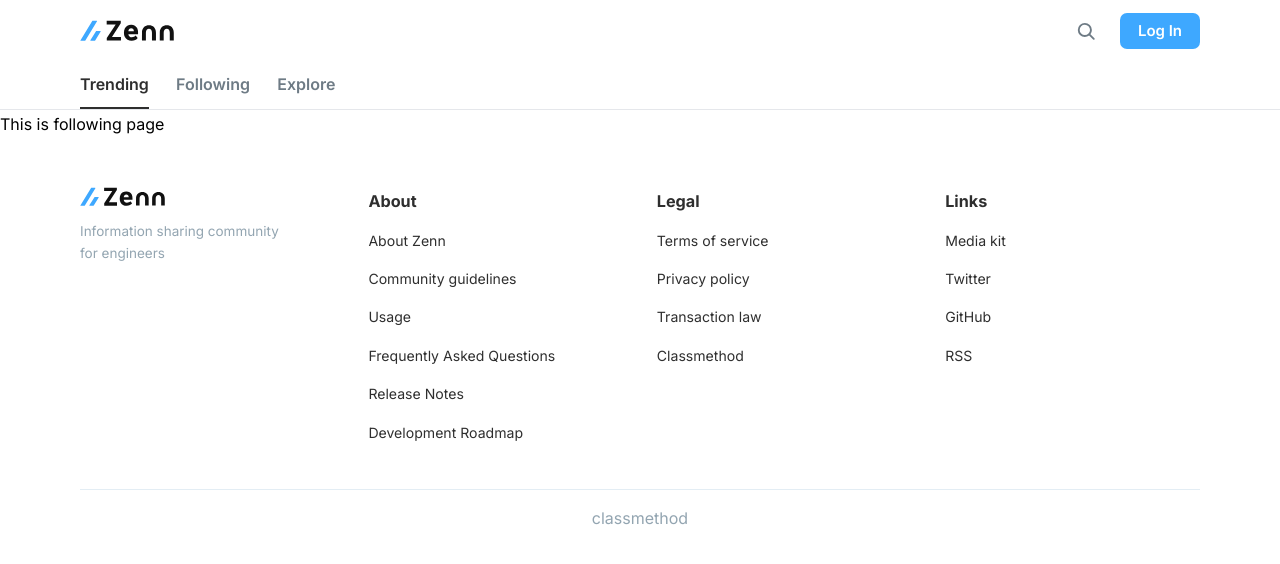
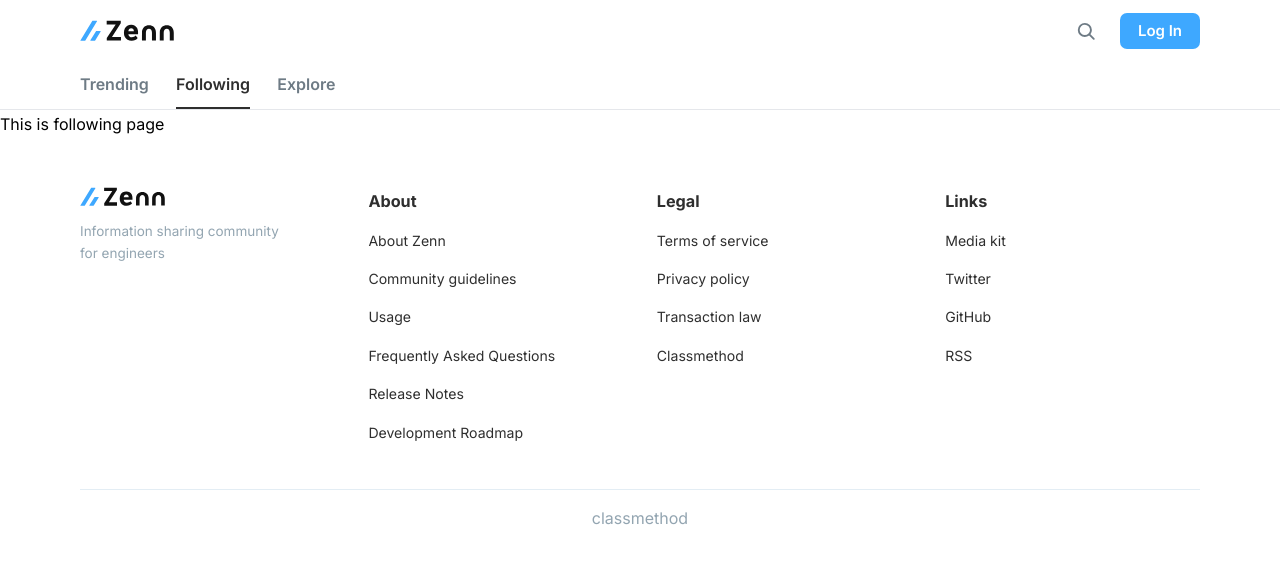
Before and after one commit to dngtnv/zenn-clone, a Next.js app in the folder client/: page /following in a window 1280 px wide. Shown: the top 564 px of the page. Built offline with nearby package versions, Linux system fonts and the light colour scheme; no server answers.

Commit message:
feat(next/router): use useRouter hook

```diff
--- a/client/components/Articles/ArticleList.tsx
+++ b/client/components/Articles/ArticleList.tsx
@@ -5,7 +5,7 @@
 const ArticleList: React.FC = () => {
   const articles: Array<IArticleList> = [
     {
-			icon: 'https://images.unsplash.com/photo-1501504905252-473c47e087f8?ixlib=rb-1.2.1&ixid=MnwxMjA3fDB8MHxzZWFyY2h8M3x8YXJ0aWNsZXxlbnwwfHwwfHw%3D&auto=format&fit=crop&w=500&q=60',
+      icon: 'https://twemoji.maxcdn.com/v/latest/svg/1f391.svg',
       title: 'What is React Hooks and how to use it in 3 hours',
       authorAvatar:
         'https://images.unsplash.com/photo-1539571696357-5a69c17a67c6?ixlib=rb-1.2.1&ixid=MnwxMjA3fDB8MHxzZWFyY2h8M3x8cGVvcGxlfGVufDB8fDB8fA%3D%3D&auto=format&fit=crop&w=500&q=60',
@@ -14,7 +14,7 @@
       likes: 96,
     },
     {
-			icon: 'https://images.unsplash.com/photo-1623039405147-547794f92e9e?ixlib=rb-1.2.1&ixid=MnwxMjA3fDB8MHxzZWFyY2h8Mnx8YXJ0aWNsZXxlbnwwfHwwfHw%3D&auto=format&fit=crop&w=500&q=60',
+      icon: 'https://twemoji.maxcdn.com/v/latest/svg/1f4c8.svg',
       title: 'What is React Hooks and how to use it in 3 hours',
       authorAvatar:
         'https://images.unsplash.com/photo-1494790108377-be9c29b29330?ixlib=rb-1.2.1&ixid=MnwxMjA3fDB8MHxzZWFyY2h8Mnx8cGVvcGxlfGVufDB8fDB8fA%3D%3D&auto=format&fit=crop&w=500&q=60',
@@ -23,7 +23,7 @@
       likes: 69,
     },
     {
-			icon: 'https://images.unsplash.com/photo-1501504905252-473c47e087f8?ixlib=rb-1.2.1&ixid=MnwxMjA3fDB8MHxzZWFyY2h8M3x8YXJ0aWNsZXxlbnwwfHwwfHw%3D&auto=format&fit=crop&w=500&q=60',
+      icon: 'https://twemoji.maxcdn.com/v/latest/svg/1faa6.svg',
       title: 'What is React Hooks and how to use it in 3 hours',
       authorAvatar:
         'https://images.unsplash.com/photo-1539571696357-5a69c17a67c6?ixlib=rb-1.2.1&ixid=MnwxMjA3fDB8MHxzZWFyY2h8M3x8cGVvcGxlfGVufDB8fDB8fA%3D%3D&auto=format&fit=crop&w=500&q=60',
@@ -32,7 +32,7 @@
       likes: 96,
     },
     {
-			icon: 'https://images.unsplash.com/photo-1623039405147-547794f92e9e?ixlib=rb-1.2.1&ixid=MnwxMjA3fDB8MHxzZWFyY2h8Mnx8YXJ0aWNsZXxlbnwwfHwwfHw%3D&auto=format&fit=crop&w=500&q=60',
+      icon: 'https://twemoji.maxcdn.com/v/latest/svg/1f250.svg',
       title: 'What is React Hooks and how to use it in 3 hours',
       authorAvatar:
         'https://images.unsplash.com/photo-1494790108377-be9c29b29330?ixlib=rb-1.2.1&ixid=MnwxMjA3fDB8MHxzZWFyY2h8Mnx8cGVvcGxlfGVufDB8fDB8fA%3D%3D&auto=format&fit=crop&w=500&q=60',
@@ -41,7 +41,7 @@
       likes: 69,
     },
     {
-			icon: 'https://images.unsplash.com/photo-1501504905252-473c47e087f8?ixlib=rb-1.2.1&ixid=MnwxMjA3fDB8MHxzZWFyY2h8M3x8YXJ0aWNsZXxlbnwwfHwwfHw%3D&auto=format&fit=crop&w=500&q=60',
+      icon: 'https://twemoji.maxcdn.com/v/latest/svg/1f3f3-fe0f-200d-1f308.svg',
       title: 'What is React Hooks and how to use it in 3 hours',
       authorAvatar:
         'https://images.unsplash.com/photo-1539571696357-5a69c17a67c6?ixlib=rb-1.2.1&ixid=MnwxMjA3fDB8MHxzZWFyY2h8M3x8cGVvcGxlfGVufDB8fDB8fA%3D%3D&auto=format&fit=crop&w=500&q=60',
@@ -50,7 +50,7 @@
       likes: 96,
     },
     {
-			icon: 'https://images.unsplash.com/photo-1623039405147-547794f92e9e?ixlib=rb-1.2.1&ixid=MnwxMjA3fDB8MHxzZWFyY2h8Mnx8YXJ0aWNsZXxlbnwwfHwwfHw%3D&auto=format&fit=crop&w=500&q=60',
+      icon: 'https://twemoji.maxcdn.com/v/latest/svg/1f1fb-1f1f3.svg',
       title: 'What is React Hooks and how to use it in 3 hours',
       authorAvatar:
         'https://images.unsplash.com/photo-1494790108377-be9c29b29330?ixlib=rb-1.2.1&ixid=MnwxMjA3fDB8MHxzZWFyY2h8Mnx8cGVvcGxlfGVufDB8fDB8fA%3D%3D&auto=format&fit=crop&w=500&q=60',
@@ -59,7 +59,7 @@
       likes: 69,
     },
     {
-			icon: 'https://images.unsplash.com/photo-1501504905252-473c47e087f8?ixlib=rb-1.2.1&ixid=MnwxMjA3fDB8MHxzZWFyY2h8M3x8YXJ0aWNsZXxlbnwwfHwwfHw%3D&auto=format&fit=crop&w=500&q=60',
+      icon: 'https://twemoji.maxcdn.com/v/latest/svg/2696.svg',
       title: 'What is React Hooks and how to use it in 3 hours',
       authorAvatar:
         'https://images.unsplash.com/photo-1539571696357-5a69c17a67c6?ixlib=rb-1.2.1&ixid=MnwxMjA3fDB8MHxzZWFyY2h8M3x8cGVvcGxlfGVufDB8fDB8fA%3D%3D&auto=format&fit=crop&w=500&q=60',
@@ -68,7 +68,7 @@
       likes: 96,
     },
     {
-			icon: 'https://images.unsplash.com/photo-1623039405147-547794f92e9e?ixlib=rb-1.2.1&ixid=MnwxMjA3fDB8MHxzZWFyY2h8Mnx8YXJ0aWNsZXxlbnwwfHwwfHw%3D&auto=format&fit=crop&w=500&q=60',
+      icon: 'https://twemoji.maxcdn.com/v/latest/svg/1f30b.svg',
       title: 'What is React Hooks and how to use it in 3 hours',
       authorAvatar:
         'https://images.unsplash.com/photo-1494790108377-be9c29b29330?ixlib=rb-1.2.1&ixid=MnwxMjA3fDB8MHxzZWFyY2h8Mnx8cGVvcGxlfGVufDB8fDB8fA%3D%3D&auto=format&fit=crop&w=500&q=60',
--- a/client/components/Navbar/index.tsx
+++ b/client/components/Navbar/index.tsx
@@ -1,25 +1,37 @@
 import Link from 'next/link'
+import { useRouter } from 'next/router'
 
-const Navbar: React.FC = () => {
+const Navbar = () => {
+  const router = useRouter()
+
   return (
     <nav className='bg-white border-b border-b-gray-border-lighter z-10 sticky top-0'>
       <div className='mx-auto px-[14px] mobile:px-5 tablet:px-[25px] laptop:px-10  max-w-[1200px]'>
         <div className='flex justify-start items-center'>
           <Link
             href='/'
-            className='text-base font-semibold text-primary mr-[27.2px] py-2 border-b-[2.5px] border-b-primary'
+            className={`${router.pathname == '/'
+                ? 'text-primary border-b-[2.5px] border-b-primary'
+                : 'text-secondary border-b-[2.5px] border-b-transparent'
+              } 'text-base font-semibold mr-[27.2px] py-2`}
           >
             Trending
           </Link>
           <Link
             href='/following'
-            className='text-base font-semibold text-secondary mr-[27.2px] py-2 border-b-[2.5px] border-b-transparent'
+            className={`${router.pathname == '/following'
+                ? 'text-primary border-b-[2.5px] border-b-primary'
+                : 'text-secondary border-b-[2.5px] border-b-transparent'
+              } 'text-base font-semibold mr-[27.2px] py-2`}
           >
             Following
           </Link>
           <Link
             href='/explore'
-            className='text-base font-semibold text-secondary py-2 border-b-[2.5px] border-b-transparent'
+            className={`${router.pathname == '/explore'
+                ? 'text-primary border-b-[2.5px] border-b-primary'
+                : 'text-secondary border-b-[2.5px] border-b-transparent'
+              } 'text-base font-semibold mr-[27.2px] py-2`}
           >
             Explore
           </Link>
```
Lines whose indentation alone changed are shown as unchanged.
